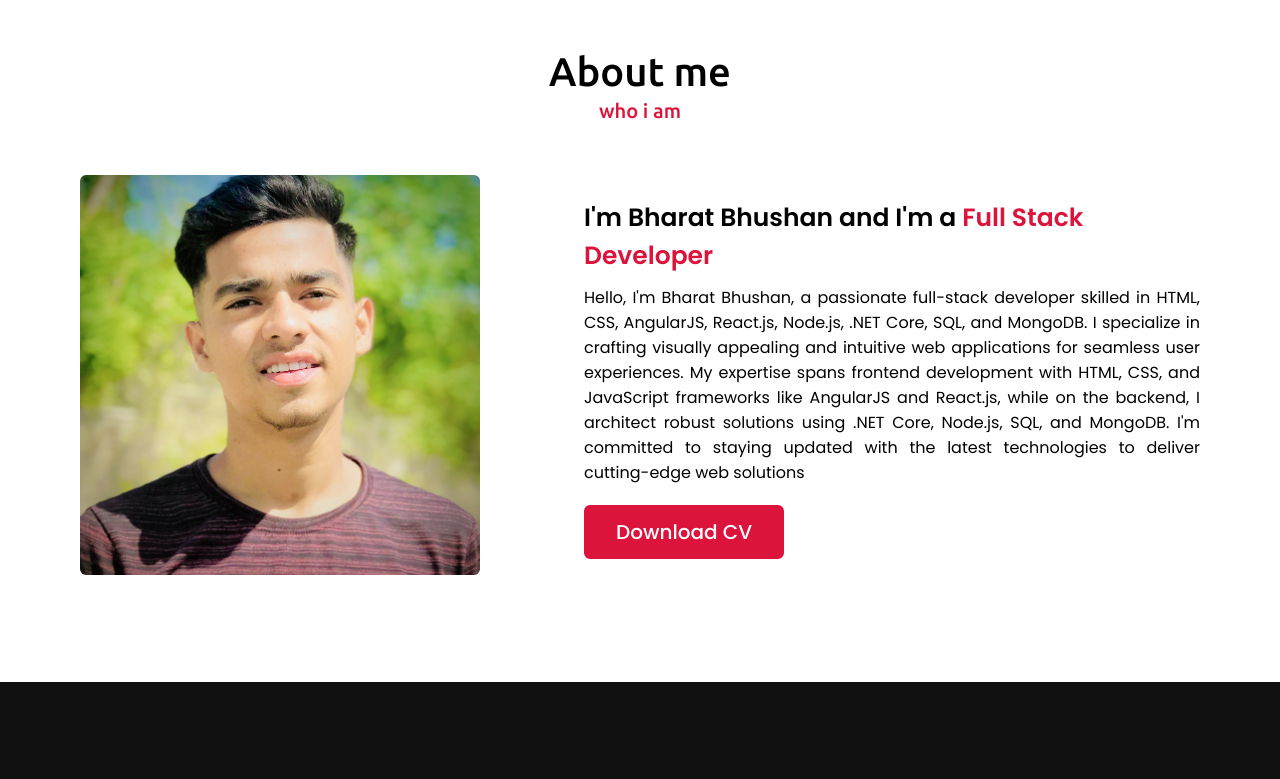
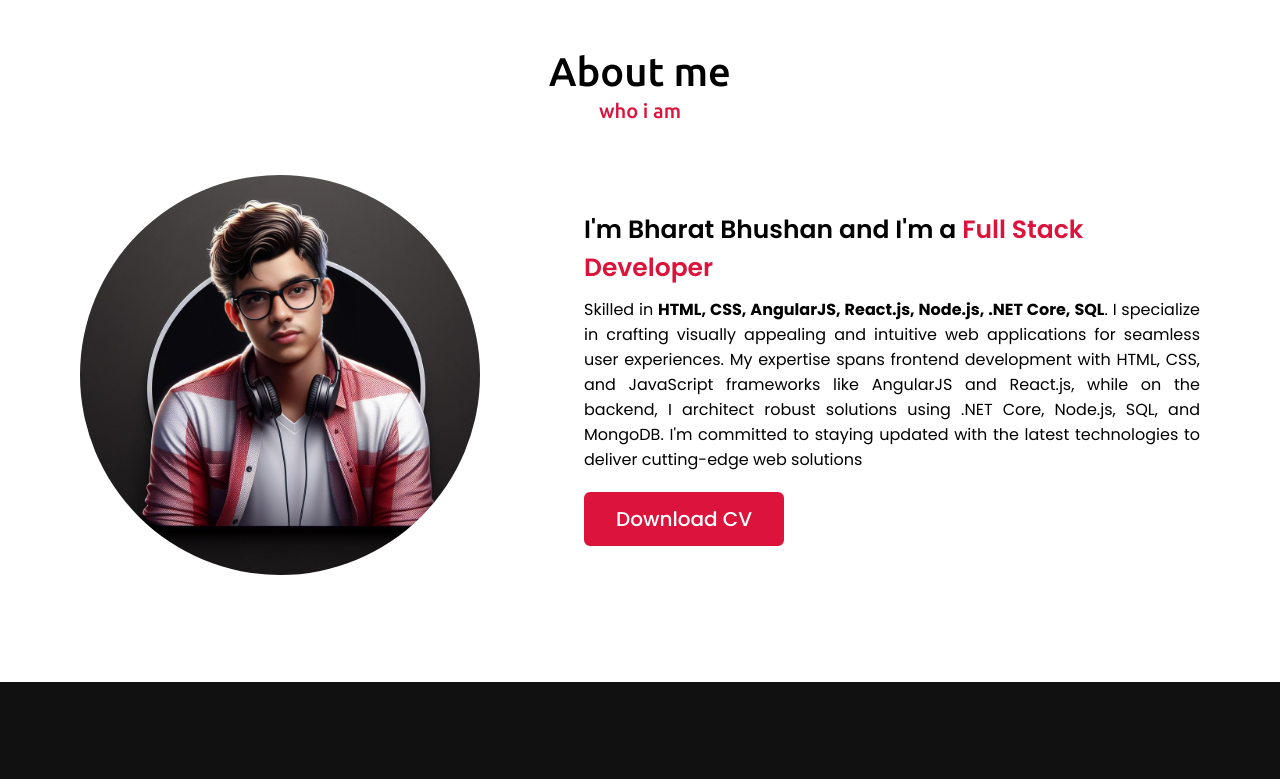
Before and after one commit to Bharatkabir/Portfolio, a plain HTML site: page portfolio.html in a window 1280 px wide. Shown: the part 851-1630 px from the top of the page. Drawn offline with nearby package versions, Linux system fonts and the light colour scheme.

Commit message:
profile-change

```diff
--- a/portfolio.html
+++ b/portfolio.html
@@ -36,14 +36,23 @@
     <!-- home section start -->
     <section class="home" id="home">
         <div class="max-width">
-            <div class="home-content">
-                <div class="text-1">Hello, my name is</div>
-                <div class="text-2">Bharat Bhushan</div>
-                <div class="text-3">And I'm a <span class="typing">Full Stack Developer</span></div>
-                <a href="#contact">Hire me</a>
+            <div class="about-content">
+                <div class="home-content">
+                    <div class="column left">
+                        <div class="text-1">Hello, my name is</div>
+                        <div class="text-2">Bharat Bhushan</div>
+                        <div class="text-3">And I'm a <span class="typing">Full Stack Developer</span></div>
+                        <a href="#contact">Hire me</a>
+                    </div>
+                    <div class="column right">
+                        <!-- <img src="images/Dp1.jpeg" alt="" width="50px"> -->
+                    </div>
+                </div>
             </div>
         </div>
     </section>
+
+
 
     <!-- about section start -->
     <section class="about" id="about">
@@ -51,12 +60,12 @@
             <h2 class="title">About me</h2>
             <div class="about-content">
                 <div class="column left">
-                    <img src="Profile.jpg" alt="">
+                    <img src="images/Profile.png" alt="">
                 </div>
                 <div class="column right">
                     <div class="text">I'm Bharat Bhushan and I'm a <span class="-2">Full Stack Developer</span></div>
                     <p>
-                        Hello, I'm Bharat Bhushan, a passionate full-stack developer skilled in HTML, CSS, AngularJS, React.js, Node.js, .NET Core, SQL, and MongoDB. I specialize in crafting visually appealing and intuitive web applications for seamless user experiences. My expertise spans frontend development with HTML, CSS, and JavaScript frameworks like AngularJS and React.js, while on the backend, I architect robust solutions using .NET Core, Node.js, SQL, and MongoDB. I'm committed to staying updated with the latest technologies to deliver cutting-edge web solutions</p>
+                    Skilled in <b>HTML, CSS, AngularJS, React.js, Node.js, .NET Core, SQL</b>. I specialize in crafting visually appealing and intuitive web applications for seamless user experiences. My expertise spans frontend development with HTML, CSS, and JavaScript frameworks like AngularJS and React.js, while on the backend, I architect robust solutions using .NET Core, Node.js, SQL, and MongoDB. I'm committed to staying updated with the latest technologies to deliver cutting-edge web solutions</p>
                     <a href="My Resume.pdf" target="_blank">Download CV</a>
                 </div>
             </div>
--- a/style.css
+++ b/style.css
@@ -240,7 +240,7 @@ section .title::after{
     height: 400px;
     width: 400px;
     object-fit: cover;
-    border-radius: 6px;
+    border-radius: 50%;
 }
 .about .about-content .right{
     width: 55%;
```
Also changed, not shown: index.html (+1 -1 lines), Profile.jpg (deleted), images/Dp1.jpeg (added), images/Profile.png (added).
